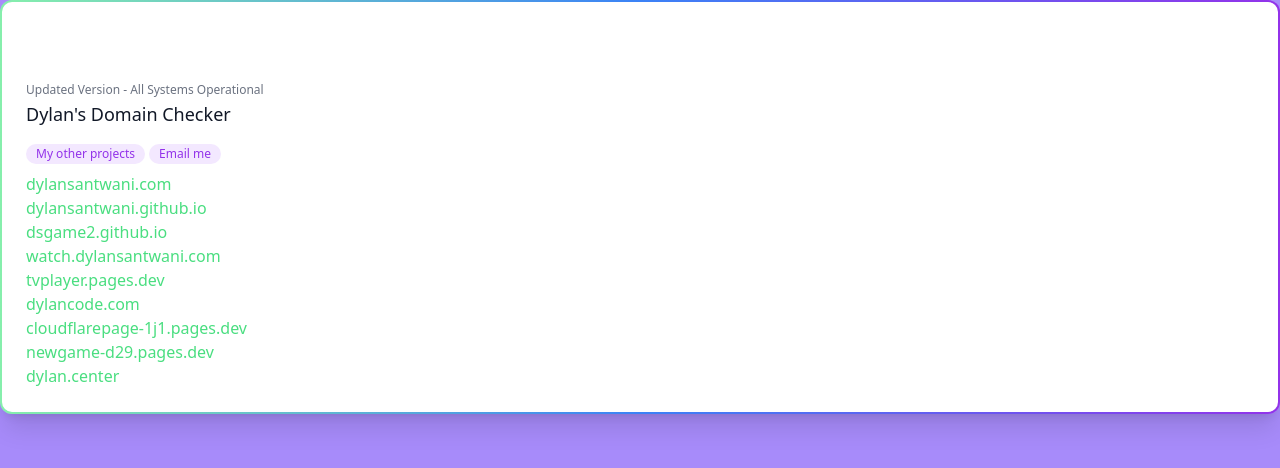
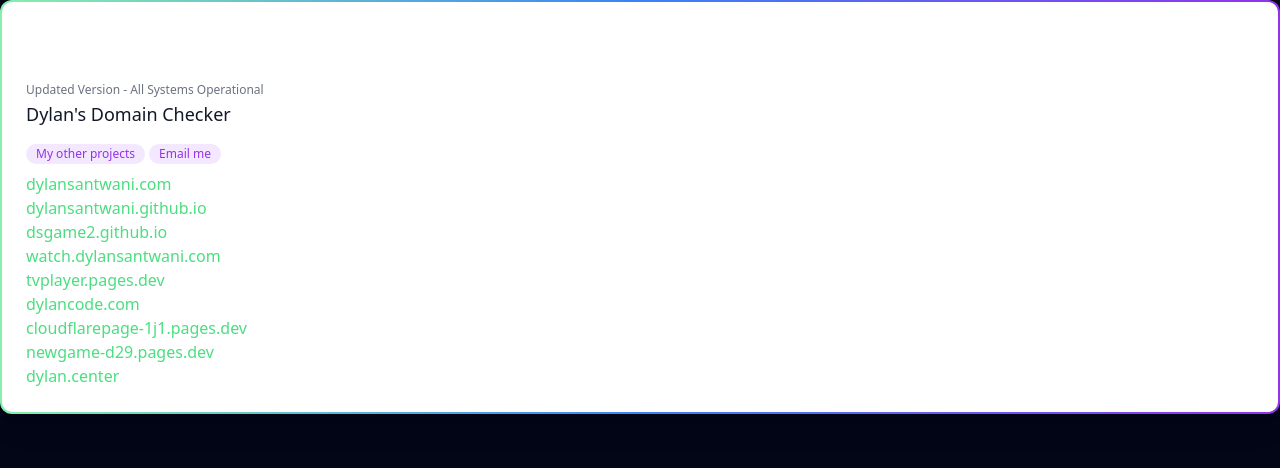
Before and after one commit to dylansantwani/dylancenter, a plain HTML site: page index.html in a window 1280 px wide. Drawn offline with nearby package versions, Linux system fonts and the light colour scheme.

Commit message:
Update index.html

```diff
--- a/index.html
+++ b/index.html
@@ -13,7 +13,7 @@
 </style>
 
 
-<body class="bg-violet-400">
+<body class="bg-slate-950">
 
     <article
         class="hover:animate-background rounded-xl bg-gradient-to-r from-green-300 via-blue-500 to-purple-600 p-0.5 shadow-xl transition hover:bg-[length:400%_400%] hover:shadow-sm hover:[animation-duration:_4s] dark:shadow-gray-700/25">
```
